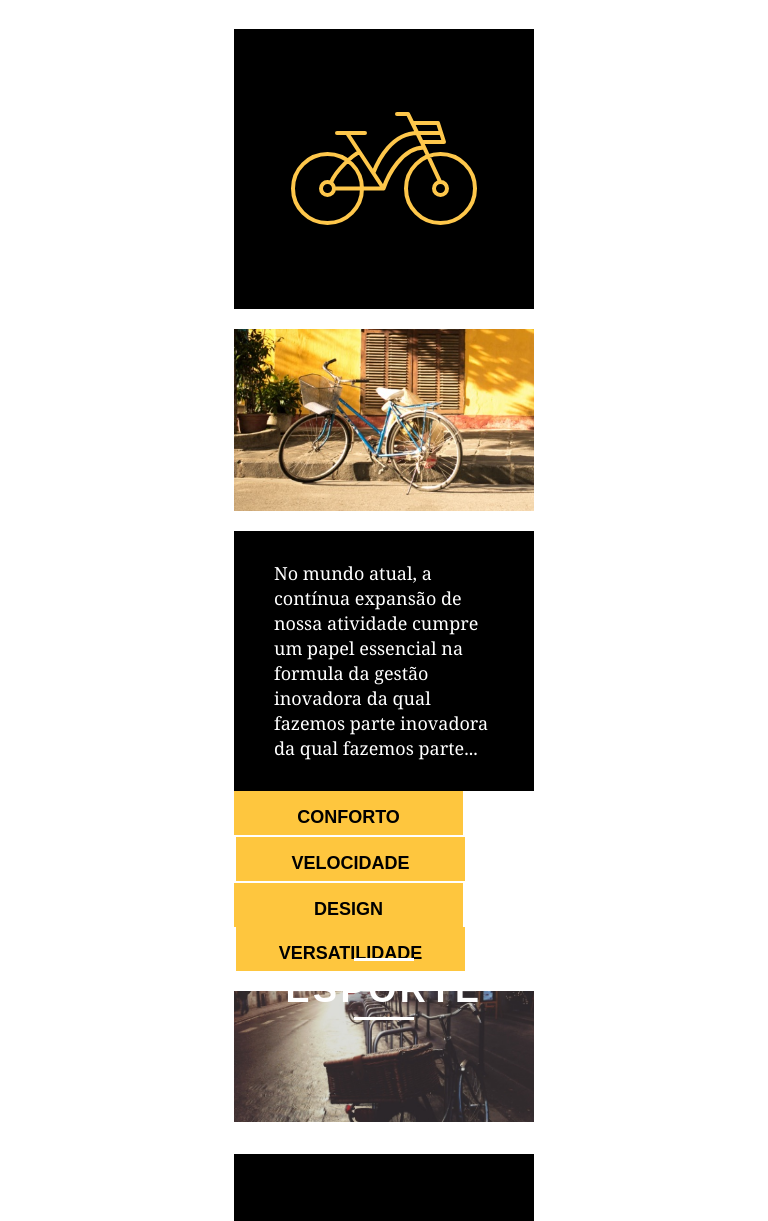
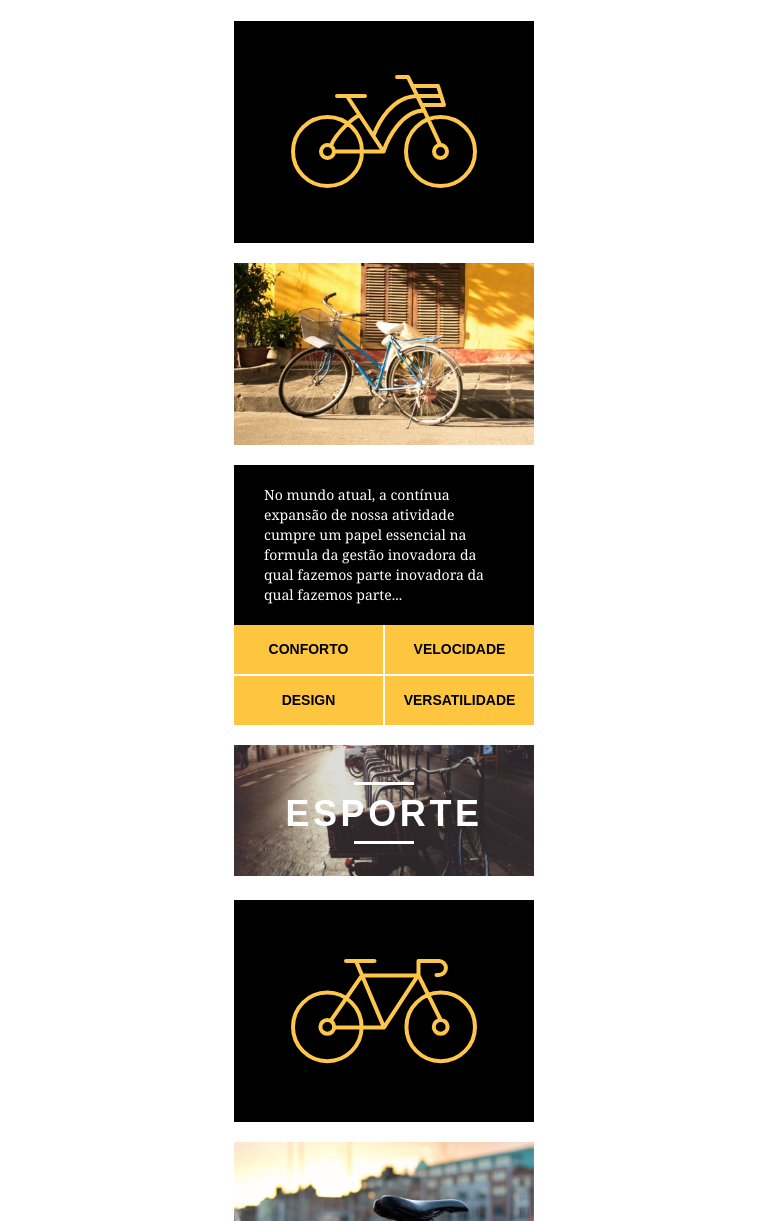
Before and after one commit to Ljuniorcode/bikCraft, a plain HTML site: page produtos.html in a window 768 px wide. Shown: the part 406-1627 px from the top of the page. Drawn offline with Linux system fonts and the light colour scheme.

Commit message:
07.3 - responsive produtos

```diff
--- a/css/responsivo.css
+++ b/css/responsivo.css
@@ -21,7 +21,42 @@
 		width: 26px;
 		height: 26px;
 	}
+
+	/* produtos */
+	.produto_item h2 {
+		top: -100px;
+		margin-bottom: -64px;
+	}
+
+	.produto_icone {
+		background: #000;
+		padding: 41px 0;
+	}
+
+	.produto_info p {
+		font-size: 14px;
+		line-height: 20px;
+		line-height: auto;
+		padding: 20px 30px;
+	}
+
+	.produto_info ul li {
+		width: 149px;
+		height: 49px;
+		font-size: 14px;
+		line-height: 20px;
+		padding-top: 14px;
+	}
+
+	.form {
+		padding-right: 0px;
+	}
+
+	.orcamento_dados {
+		padding-right: 0px;
+	}
 }
+/* Final do estilo para tablet*/
 
 /* Estilo para smartphone*/
 @media only screen and (max-width: 767px) {
@@ -100,4 +135,4 @@
 		font-size: 14px;
 		line-height: 25px;
 	}
-}
+} /* final do estilo para smartphone*/
```
